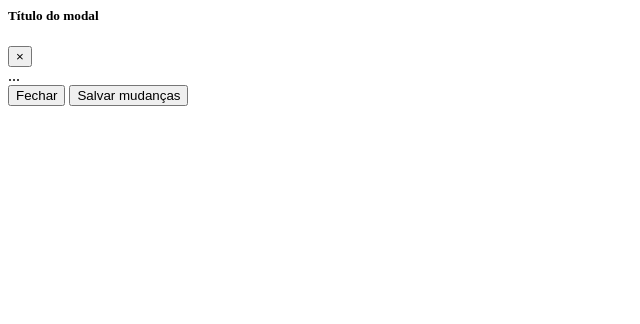
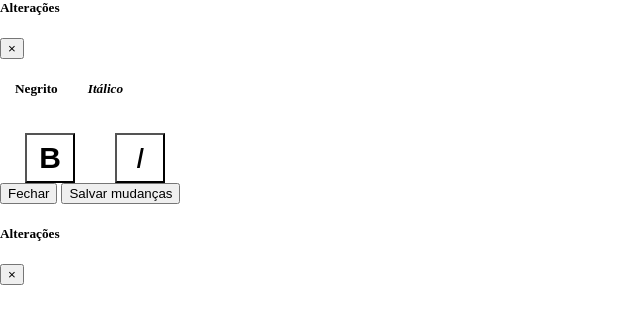
Before and after one commit to RaianeMiranda/Docks_PI, a PHP site: page /modal.php in a window 1280 px wide. Shown: the top 324 px of the page, without its empty margins (0-640 px from the left). Run offline with PHP 8.4, Linux system fonts and the light colour scheme.

Commit message:
atualização na estrutura do modal

```diff
--- a/assets/css/helena.css
+++ b/assets/css/helena.css
@@ -186,58 +186,40 @@ hr {
     margin-left:10px;
 }
 /*modal style*/
+.tipografia-titulo{
+    display: flex;
+    justify-content:flex-start;
+}
+.i-tipografia{
+    padding-left:30px;
+}
+.n-tipografia{
+    padding-left:15px;
+}
+.bnt-tipografia{
+    display: flex;
+    justify-content:flex-start;
 
-.negrito img{
-    width: 45px;
-    height:30px;
 }
-.italico img{
-    width: 45px;
-    height:30px;
+.italico-tipografia{
+    margin-left: 40px;
+    width: 50px;
+    height:50px;
+    font-size:30px;
+    background-color: white;
+}
+.negrito-tipografia{
+    margin-left: 25px;
+    width: 50px;
+    height:50px;
+    font-size:30px;
+    background-color: white;
+
 }
 
-.tipografia{
-    display:flex;
-}
-.foto-tipografia{
-display:flex;
 
-}
-.italico-titulo{
-    margin-right:10px;
-}
-.marcadores {
-    margin-top:30px;
-    margin-bottom:30px;
-    width:60px;
-    height:30px;
-    display:flex;
-   flex-wrap: wrap;
-    justify-content: space-around;
 
-}
-.c1{
-background-color:#F4CCC8;
-}
-.c2{
-    background-color:#F1C4A5;
-}
-.c3{
-    background-color:#D5ECB4;
-}
-.c4{
-    background-color:#EBDEF0;
-}
-.c5{
-    background-color:#BCE4E4;
-}
-.c6{
-    background-color:white;
-    border-radius: 5px;
-    width:70px;
-    height:30px;
-    margin-top:5px;
-}
+
 
 /*expandir*/
 /* sobreposiçao (background) */
--- a/helena.php
+++ b/helena.php
@@ -46,7 +46,7 @@
             <hr>
             <div class="botoes1">
                 <p class="fase1"><b> Fase 1 </b></p>
-                <button type="button" class="salvar1"><b> Salvar </b></button>
+                <button type="submit" class="salvar1"><b> Salvar </b></button>
                 <!-- Botão para acionar modal -->
                 <button type="button" class="Aa1" data-toggle="modal" data-target="#modalExemplo">
                     <b>Aa</b>
--- a/modal.php
+++ b/modal.php
@@ -1,16 +1,25 @@
 <!-- Modal -->
-<div class="modal fade" id="modalExemplo" tabindex="-1" role="dialog" aria-labelledby="exampleModalLabel" aria-hidden="true">
+<div class="modal fade" id="modalExemplo" tabindex="-1" role="dialog" aria-labelledby="exampleModalLabel"
+    aria-hidden="true">
     <div class="modal-dialog" role="document">
         <div class="modal-content">
             <div class="modal-header">
-        <h5 class="modal-title" id="exampleModalLabel">Título do modal</h5>
+                <h5 class="modal-title" id="exampleModalLabel">Alterações</h5>
                 <button type="button" class="close" data-dismiss="modal" aria-label="Fechar">
                     <span aria-hidden="true">&times;</span>
                 </button>
             </div>
             <div class="modal-body">
-        ...
+                <div class="tipografia-titulo">
+                    <h5 class="n-tipografia"><b>Negrito</b></p>
+                        <h5 class="i-tipografia"><i>Itálico</i></p>
                 </div>
+                <div class="bnt-tipografia">
+                    <button class="negrito-tipografia"><b>B</b></button>
+                    <button class="italico-tipografia"><i>I</i></button>
+                </div>
+
+
                 <div class="modal-footer">
                     <button type="button" class="btn btn-secondary" data-dismiss="modal">Fechar</button>
                     <button type="button" class="btn btn-primary">Salvar mudanças</button>
@@ -18,3 +27,14 @@
             </div>
         </div>
     </div>
+    <link rel="stylesheet" href="assets/css/helena.css">
+    <div class="modal fade" id="exampleModal" tabindex="-1" role="dialog" aria-labelledby="exampleModalLabel"
+        aria-hidden="true">
+        <div class="modal-dialog" role="document">
+            <div class="modal-content">
+                <div class="modal-header">
+                    <h5 class="modal-title" id="exampleModalLabel">Alterações</h5>
+                    <button type="button" class="close" data-dismiss="modal" aria-label="Close">
+                        <span aria-hidden="true">&times;</span>
+                    </button>
+                </div>
```
Lines whose indentation alone changed are shown as unchanged.
